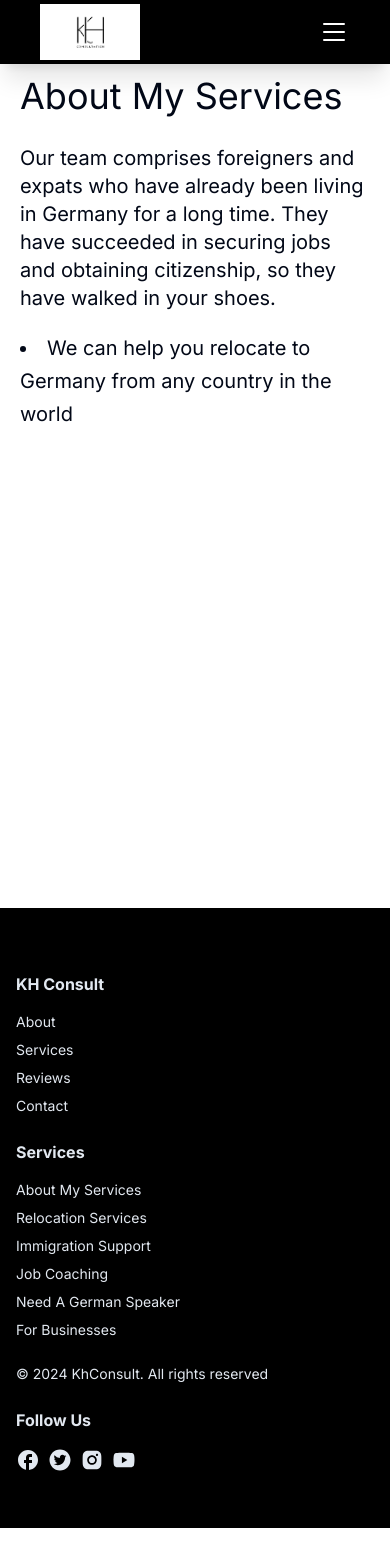
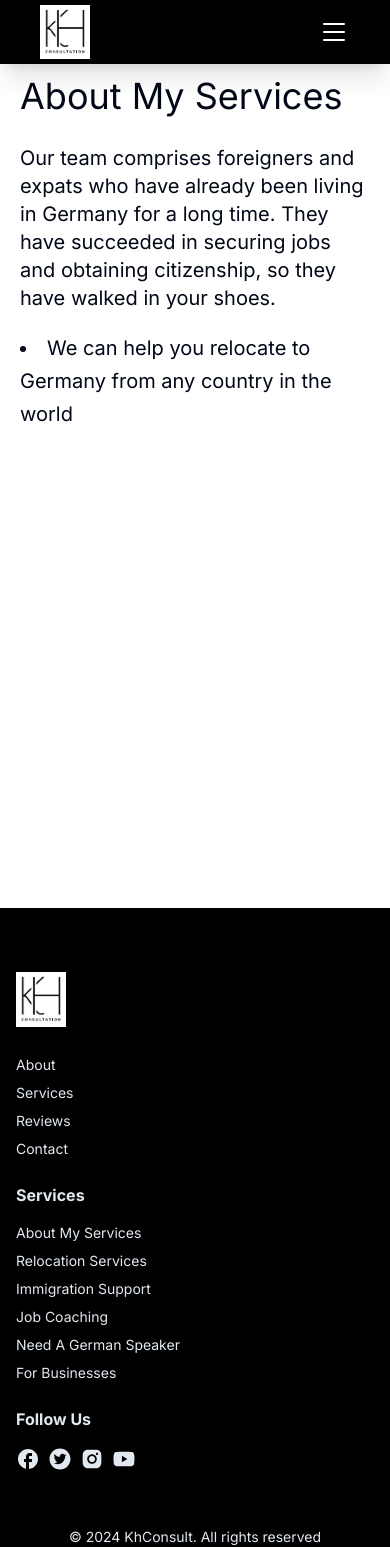
Before and after one commit to yazok8/KhConsult-Web, a Next.js app: page /pages/services/about-my-services in a window 390 px wide. Built offline with nearby package versions, Linux system fonts and the light colour scheme.

Commit message:
replace services sections with ui container

```diff
--- a/src/app/components/Header.tsx
+++ b/src/app/components/Header.tsx
@@ -4,7 +4,7 @@ import React, { useEffect, useRef, useState } from 'react';
 import Link from 'next/link';
 import Image from 'next/image';
 import { BsList } from 'react-icons/bs';
-import khlogo from '../../../public/images/khlogo.svg'; // Adjust the path as necessary
+import khlogo from '../../../public/images/khlogo.png'; // Adjust the path as necessary
 import BurgerMenu from '../ui/BurgerMenu';
 
 export default function Header() {
@@ -44,7 +44,8 @@ export default function Header() {
             <Image
               src={khlogo}
               alt="kh consultation logo"
-              width={100}
+              width={50}
+              height={50}
               className="cursor-pointer"
             />
           </Link>
--- a/src/app/components/footer/Footer.tsx
+++ b/src/app/components/footer/Footer.tsx
@@ -1,5 +1,5 @@
 import Link from "next/link";
-
+import khlogo from "../../../../public/images/khlogo.png"
 import FooterList from "./FooterList";
 import { MdFacebook } from "react-icons/md";
 import {
@@ -7,15 +7,26 @@ import {
   AiFillInstagram,
   AiFillYoutube,
 } from "react-icons/ai";
+import Image from "next/image";
 
 const Footer = () => {
   return (
     <footer className="bg-black text-slate-200 text-sm mt-16">
       <div className="max-w-[1920px] mx-auto xl:px-20 md:px-2 px-4
     ">
-        <div className="flex flex-col md:flex-row justify-between pt-16 pb-8">
+        <div className="flex flex-col sm:flex-row justify-between pt-16 pb-8">
           <FooterList>
-            <h3 className="text-base font-bold mb-2"> KH Consult</h3>
+          <div className=" pb-5">
+          <Link href="/#">
+            <Image
+              src={khlogo}
+              alt="kh consultation logo"
+              width={50}
+              className="cursor-pointer"
+            />
+
+          </Link>
+          </div>
             <Link className="hover:underline" href="#about">About</Link>
             <Link className="hover:underline" href="#about-my-services">Services</Link>
             <Link className="hover:underline" href="#reviews">Reviews</Link>
@@ -30,9 +41,7 @@ const Footer = () => {
             <Link className="hover:underline" href="/#need-a-german-speaker">Need A German Speaker</Link>
             <Link className="hover:underline" href="/#for-businesses">For Businesses</Link>
           </FooterList>
-          <div className="w-full flex items-end md:w-1/3 mb-6 md:mb-0">
-            <p>&copy; {new Date().getFullYear()} KhConsult. All rights reserved</p>
-          </div>
+
           <FooterList>
             <h3 className="text-base font-bold mb-2">Follow Us</h3>
             <div className="flex gap-2">
@@ -50,7 +59,11 @@ const Footer = () => {
               </Link>
             </div>
           </FooterList>
+
         </div>
+        <div className="w-full flex items-end justify-center mx-auto sm:w-1/3 md:mb-0">
+            <p>&copy; {new Date().getFullYear()} KhConsult. All rights reserved</p>
+          </div>
       </div>
     </footer>
   );
--- a/src/app/components/footer/FooterList.tsx
+++ b/src/app/components/footer/FooterList.tsx
@@ -7,9 +7,6 @@ interface FooterListProps {
       <div
         className="
       w-full
-      sm:w-1/2
-      md:w-1/4
-      lg:w-1/6
       mb-6
       flex
       flex-col
--- a/src/app/pages/home/page.tsx
+++ b/src/app/pages/home/page.tsx
@@ -7,7 +7,7 @@ export default function Homepage() {
     <div>
       <section
         id="home"
-        className="text-black h-screen text-center flex justify-center items-center space-x-0 px-4"
+        className="text-black h-screen text-center flex justify-center items-center space-x-0 px-5"
       >
         <div className="flex max-w-6xl">
            <div className="pr-10">
--- a/src/app/pages/services/about-my-services/page.tsx
+++ b/src/app/pages/services/about-my-services/page.tsx
@@ -1,12 +1,11 @@
+import Container from "@/app/ui/Container";
 import React from "react";
 
 export default function AboutMyServiecs() {
   return (
     <>
-    <section
-      id="about-my-services"
-      className="min-h-screen flex justify-center mx-auto max-w-6xl px-5 lg:px-5 pt-20"
-    >
+<Container
+      id="about-my-services">
       <div>
         <h1 className=" pb-8">About My Services</h1>
         <div className="text-xl">
@@ -18,7 +17,7 @@ export default function AboutMyServiecs() {
           </li>
         </div>
       </div>
-    </section>
+    </Container>
     </>
   );
 }
--- a/src/app/pages/services/for-businesses/page.tsx
+++ b/src/app/pages/services/for-businesses/page.tsx
@@ -1,23 +1,23 @@
 import React from "react";
 import forBusiness from "../../../../../public/images/forBusiness.jpg";
 import Image from "next/image";
+import Container from "@/app/ui/Container";
 
 export default function ForBusinesses() {
   return (
-    <section
-      id="for-businesses"
-      className="flex justify-center min-h-screen lg:max-w-6xl flex-wrap mx-auto px-5 pt-20"
-    >
+    <Container id="for-businesses">
       <div className="flex flex-col lg:flex-row items-center lg:items-start flex-grow w-full">
         {/* Text Section */}
         <div className="pr-0 lg:pr-16 lg:w-1/2 w-full mb-10 lg:mb-0">
           <h1 className=" lg:text-5xl mb-6">For Businesses</h1>
           <div className="text-lg space-y-4">
             <p>
-              Are you hiring employees from abroad, or do you need support with residence permit applications? We&apos;ve got you covered.
+              Are you hiring employees from abroad, or do you need support with
+              residence permit applications? We&apos;ve got you covered.
             </p>
             <p>
-              Our team can take over the process and handle the complexities of the German bureaucracy.
+              Our team can take over the process and handle the complexities of
+              the German bureaucracy.
             </p>
           </div>
         </div>
@@ -34,6 +34,6 @@ export default function ForBusinesses() {
           />
         </div>
       </div>
-    </section>
+    </Container>
   );
 }
--- a/src/app/pages/services/german-speaker/page.tsx
+++ b/src/app/pages/services/german-speaker/page.tsx
@@ -1,26 +1,23 @@
 import React from "react";
 import germanSpeaker from "../../../../../public/images/germanSpeaker.jpg";
 import Image from "next/image";
+import Container from "@/app/ui/Container";
 
 export default function GermanSpeaker() {
   return (
-    <section
-      id="need-a-german-speaker"
-      className="flex justify-center min-h-screen lg:max-w-6xl flex-wrap mx-auto px-5 pt-20"
-    >
+    <Container id="need-a-german-speaker">
       <div className="flex flex-col lg:flex-row items-center lg:items-start flex-grow w-full">
         {/* Text Section */}
         <div className="pr-0 lg:pr-16 lg:w-1/2 w-full mb-10 lg:mb-0">
           <h1 className=" lg:text-5xl mb-6">Need A German Speaker</h1>
           <ul className="text-lg space-y-4">
             <li>
-              As a newcomer in Germany, communication with the authorities can be overwhelming. Our team can help with the following:
+              As a newcomer in Germany, communication with the authorities can
+              be overwhelming. Our team can help with the following:
             </li>
             <li>Accompanying you to the authorities</li>
             <li>Filling out paperwork</li>
-            <li>
-              And most importantly, giving you law-based advice.
-            </li>
+            <li>And most importantly, giving you law-based advice.</li>
           </ul>
         </div>
 
@@ -36,6 +33,6 @@ export default function GermanSpeaker() {
           />
         </div>
       </div>
-    </section>
+    </Container>
   );
 }
--- a/src/app/pages/services/immigration-support/page.tsx
+++ b/src/app/pages/services/immigration-support/page.tsx
@@ -1,13 +1,14 @@
 import React from "react";
 import immigration from "../../../../../public/images/immigration.png";
 import Image from "next/image";
+import Container from "@/app/ui/Container";
 
-export default function ImmigrationSupport() {
+
+
+
+export default function ImmigrationSupport({}) {
   return (
-    <section
-      id="immigration-support"
-      className="flex justify-center min-h-screen lg:max-w-6xl flex-wrap mx-auto px-5 pt-20"
-    >
+    <Container id="immigration-support">
       <div className="flex flex-col lg:flex-row items-center lg:items-start flex-grow w-full">
         {/* Text Section */}
         <div className="pr-0 lg:pr-16 lg:w-1/2 w-full mb-10 lg:mb-0">
@@ -37,6 +38,6 @@ export default function ImmigrationSupport() {
           />
         </div>
       </div>
-    </section>
+    </Container>
   );
 }
--- a/src/app/pages/services/job-coaching/page.tsx
+++ b/src/app/pages/services/job-coaching/page.tsx
@@ -1,13 +1,12 @@
 import React from "react";
 import coaching from "../../../../../public/images/coaching.jpg";
 import Image from "next/image";
+import Container from "@/app/ui/Container";
 
 export default function JobCoaching() {
   return (
-    <section
-      id="job-coaching"
-      className="flex flex-col lg:flex-row justify-center items-center lg:items-start max-w-6xl mx-auto min-h-screen pt-20 px-5"
-    >
+    <Container
+    id="job-coaching">
       <div className="lg:w-1/2 w-full pr-0 lg:pr-8 mb-8 lg:mb-0">
         <h1 className=" lg:text-5xl mb-5">Job Coaching</h1>
         <ul className="space-y-4 text-lg">
@@ -33,6 +32,6 @@ export default function JobCoaching() {
           className="rounded-lg"
         />
       </div>
-    </section>
+    </Container>
   );
 }
--- a/src/app/pages/services/relocation-sevices/page.tsx
+++ b/src/app/pages/services/relocation-sevices/page.tsx
@@ -1,5 +1,5 @@
 import React from 'react';
-import ServiceCard from "../../../ui/ServiceCard";
+import ServiceCard from "../../../ui/forindividual-service/ServiceCard";
 import service1 from "../../../../../public/images/service1.svg";
 import service2 from '../../../../../public/images/service2.jpg';
 import service3 from '../../../../../public/images/service3.svg';
--- /dev/null
+++ b/src/app/ui/Container.tsx
@@ -0,0 +1,13 @@
+import React from 'react';
+
+interface ContainerProps {
+    children: React.ReactNode;
+    id?:string
+  }
+
+
+export default function Container({children,id}:ContainerProps) {
+  return (
+    <section id={id} className='flex justify-center min-h-screen lg:max-w-6xl flex-wrap mx-auto px-5 pt-20'>{children}</section>
+  )
+}
--- a/src/app/ui/ServiceCard.tsx
+++ b/src/app/ui/forindividual-service/ServiceCard.tsx
@@ -11,7 +11,7 @@ export default function ServiceCard({
   description: string;
 }) {
   return (
-    <div className="bg-white text-black text-xl max-w-[250px] w-[200px] flex flex-col items-center rounded-lg shadow-md">
+    <div className="bg-white text-black text-xl max-w-[400px] w-[300px] lg:w-[200px] flex flex-col items-center rounded-lg shadow-md">
       <Image
         src={imageSrc}
         alt={title}
```
Also changed, not shown: public/images/khlogo.png.
